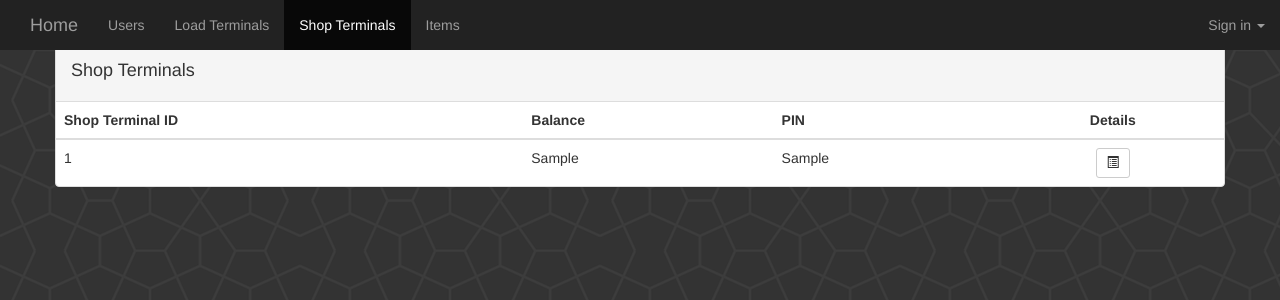
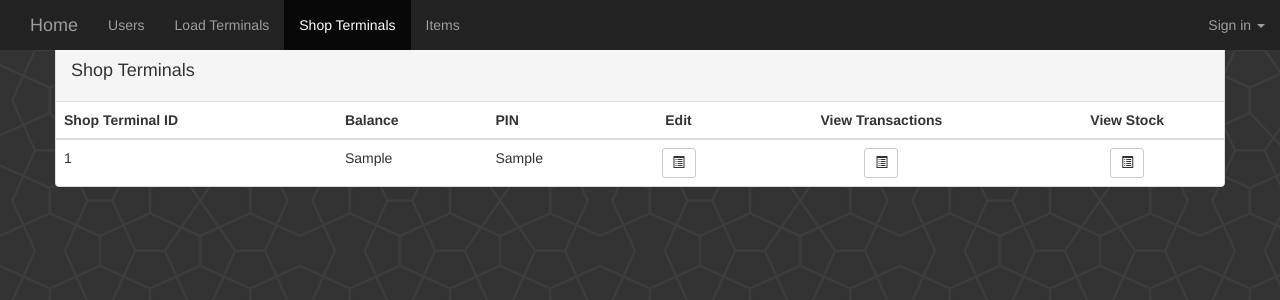
Before and after one commit to diezcami/admu-ewallet-db, a CodeIgniter app: page /database/index.php/site/shop_terminals in a window 1280 px wide. Shown: the top 300 px of the page. Run offline with CodeIgniter, Linux system fonts and the light colour scheme; tables that the repository leaves empty or names only in its code hold one stand-in row (values such as "Sample post"); some libraries are stand-ins or nearby versions.

Commit message:
Added view buy transactions feature

```diff
--- a/application/controllers/Site.php
+++ b/application/controllers/Site.php
@@ -68,6 +68,16 @@ class Site extends CI_Controller {
 		$data['load_transactions'] = $this->Load_Transaction_Model->get_load_transactions_per_terminal($load_terminal_id);
 		$this->view('view_load_transactions', $data);
 	}
+	public function buy_transactions( $shop_terminal_id ){
+		$data['shop_terminal_id'] = $shop_terminal_id;
+		$data['buy_transactions'] = $this->Buy_Transaction_Model->get_buy_transactions_per_terminal($shop_terminal_id);
+		$this->view('view_buy_transactions', $data);
+	}
+	public function shop_terminal_stocks( $shop_terminal_id ){
+		$data['shop_terminal_id'] = $shop_terminal_id;
+		$data['stocks'] = $this->Buy_Transaction_Model->get_stocks_per_terminal($shop_terminal_id);
+		$this->view('view_shop_terminal_stocks', $data);
+	}
 }
 /* End of file welcome.php */
 /* Location: ./application/controllers/welcome.php */
--- a/application/models/Stock_Model.php
+++ b/application/models/Stock_Model.php
@@ -36,7 +36,7 @@
             return $ret;
         }
 
-        function get_stocks_per_shop($shop_terminal_id){
+        function get_stocks_per_terminal($shop_terminal_id){
             $query = $this->db->query ("SELECT * FROM stock WHERE shop_terminal_id = '{$shop_terminal_id}'");
             if($query->num_rows() > 0) {
                 $ret = $query->result();
--- a/application/views/view_shop_terminals.php
+++ b/application/views/view_shop_terminals.php
@@ -12,7 +12,9 @@
             <th>Shop Terminal ID</th>
             <th>Balance</th>
             <th>PIN</th>
-            <th style="text-align:center;">Details</th>
+            <th style="text-align:center;">Edit</th>
+            <th style="text-align:center;">View Transactions</th>
+            <th style="text-align:center;">View Stock</th>
           </tr>
         </thead>
 
@@ -23,6 +25,8 @@
             echo "<td>".$shop_terminal->balance."</td>";
             echo "<td>".$shop_terminal->pin."</td>";
             echo "<td class='details'><a class='btn btn-default btn-sm' type='button' href='edit_shop_terminal/$shop_terminal->shop_terminal_id'><span class='glyphicon glyphicon-list-alt'></span></a></td>";
+            echo "<td class='details'><a class='btn btn-default btn-sm' type='button' href='buy_transactions/$shop_terminal->shop_terminal_id'><span class='glyphicon glyphicon-list-alt'></span></a></td>";
+            echo "<td class='details'><a class='btn btn-default btn-sm' type='button' href='shop_terminal_stocks/$shop_terminal->shop_terminal_id'><span class='glyphicon glyphicon-list-alt'></span></a></td>";
             echo"</tr>";
           }
         ?>
```
Also changed, not shown: application/views/view_buy_transactions.php (added, +38 -0 lines).
